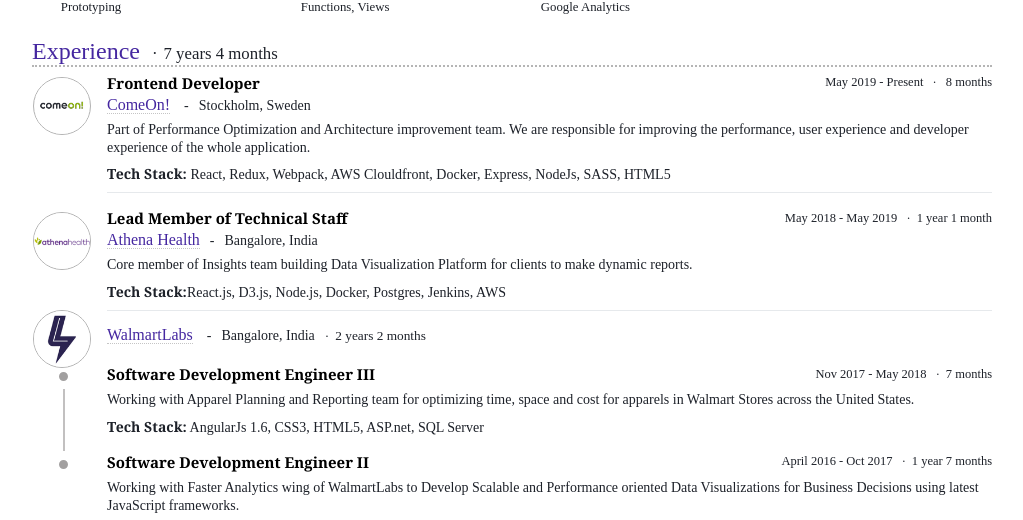
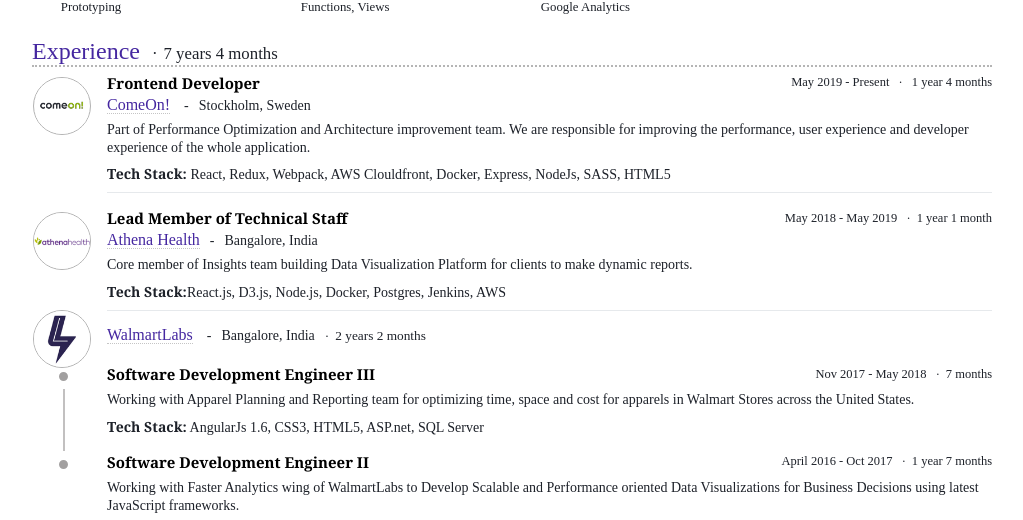
Before and after one commit to velusgautam/velusgautam.com, a website built with Parcel: page src/velusgautam.html in a window 1280 px wide. Shown: the part 280-800 px from the top of the page, without its empty margins (128-1151 px from the left). Built offline with nearby package versions, Linux system fonts and the light colour scheme; a web font is replaced by a local one.

Commit message:
updated duration of comeon

```diff
--- a/src/velusgautam.html
+++ b/src/velusgautam.html
@@ -169,7 +169,7 @@
               Frontend Developer
               <small
                 >May 2019 - Present
-                <span class="duration"> 8 months</span>
+                <span class="duration"> 1 year 4 months</span>
               </small>
             </h3>
             <h4>
```
